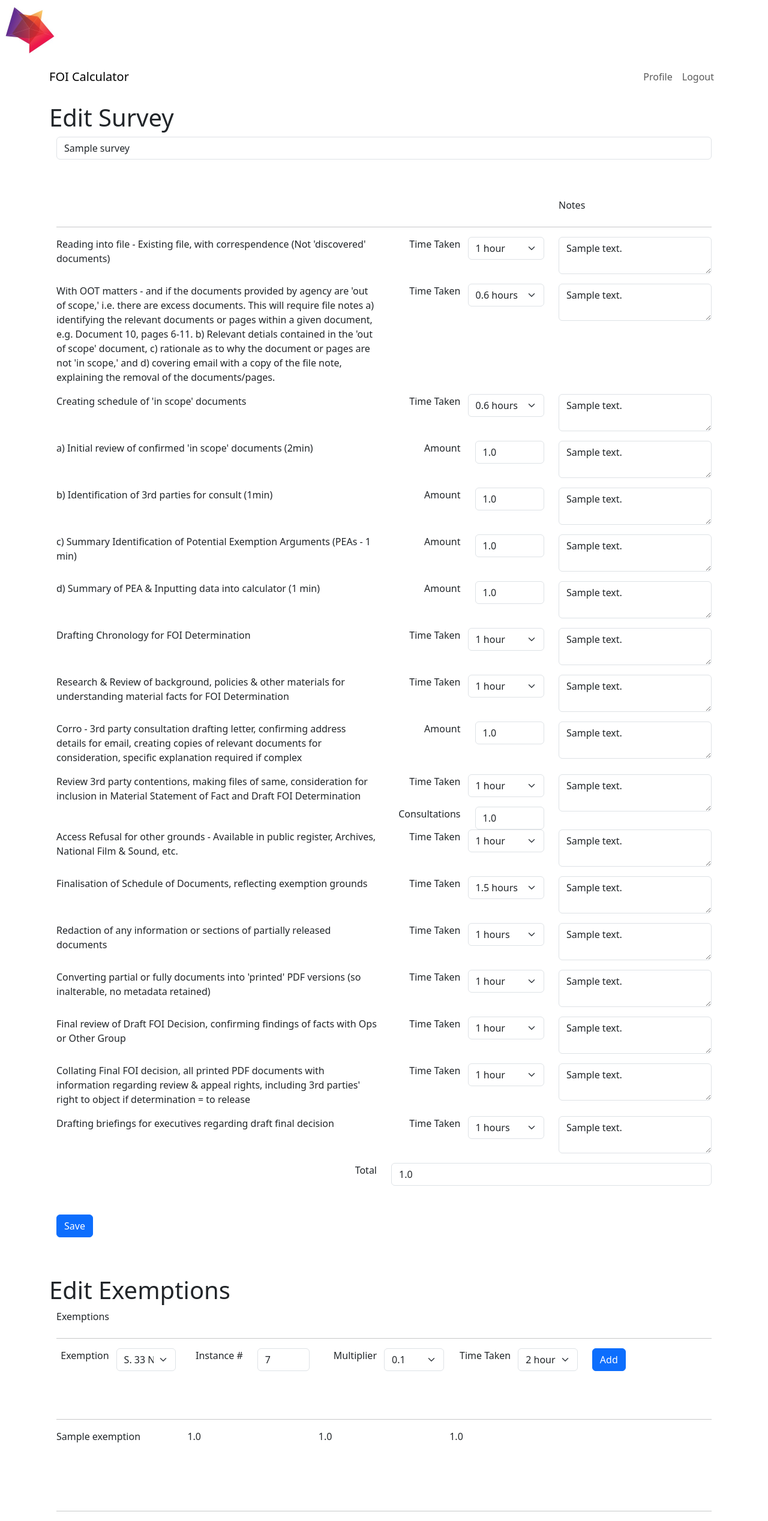
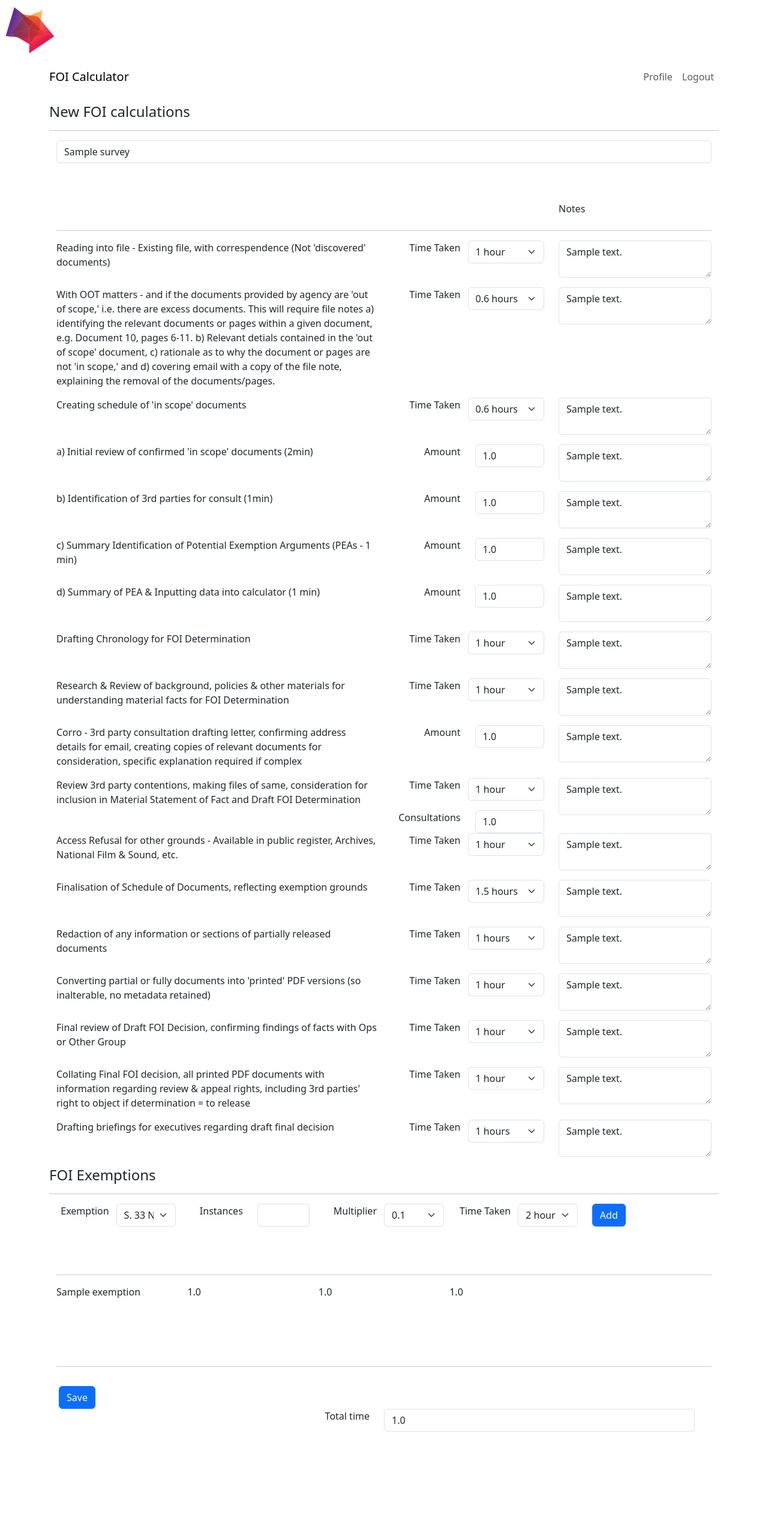
Before and after one commit to synergygroupau/FOI_Calculator, a Flask app: page /edit_survey/1 in a window 1280 px wide. Shown: the whole page at 60% size. After the commit the page ends 2387 px from the top, so only its background shows below. Run offline with Flask 3, Linux system fonts and the light colour scheme; a user stored in the database is signed in; tables that the repository leaves empty hold one stand-in row (values such as "Sample post"); some libraries are stand-ins or nearby versions.

Commit message:
friday latest changes

```diff
--- a/app/forms.py
+++ b/app/forms.py
@@ -145,27 +145,35 @@ class EditSurveyForm(FlaskForm):
     comment19 = TextAreaField('Say something', validators=[ Length(min=0, max=140)])
 
 
-    result = FloatField('Total', validators=[DataRequired()])
+    result = FloatField('Total time', validators=[DataRequired()],render_kw={'readonly': True})
     submit_survey = SubmitField('Save')
 
     def __init__(self, original_survey_content, *args, **kwargs):
         super().__init__(*args, **kwargs)
         self.original_survey_content = original_survey_content
 
-    # def __init__(self, original_survey, *args, **kwargs):
-    #     super().__init__(*args, **kwargs)
-    #     self.survey.data = original_survey.body
-    #     self.field1.data = original_survey.field1
-    #     self.field2.data = original_survey.field2
-    #     self.field3.data = original_survey.field3
 
-    # def validate_survey(self, survey):
-    #     if survey.data != self.original_survey_content:
-    #         existing_survey = db.session.scalar(sa.select(Survey).where(
-    #             Survey.body == survey.data))
-    #         if existing_survey is not None:
-    #             raise ValidationError('Please use a different survey response.')
 
+
+
+    def validate(self):
+        # Call the parent's validate method first
+        if not super().validate():
+            return False
+
+        # Calculate the sum of field1, field2, and field3
+        total = 0
+        if self.field1.data:
+            total += self.field1.data
+        if self.field2.data:
+            total += self.field2.data
+        if self.field3.data:
+            total += self.field3.data
+
+        # Set the result field with the calculated total
+        self.result.data = total
+
+        return True
 
 class EmptyForm(FlaskForm):
     submit = SubmitField('Submit')
@@ -184,7 +192,7 @@ class SurveyForm(FlaskForm):
 class ExemptionForm(FlaskForm):
     exemption_name = SelectField('Exemption',
                                  choices=[("sss", "sss"), ("sss", "sss")],validators=[DataRequired()])
-    exemption_instance = FloatField('Instance #', validators=[DataRequired()], render_kw={'readonly': True})
+    exemption_instance = FloatField('Instances', validators=[DataRequired()])
     exemption_multiplier = SelectField('Multiplier', choices=[
         (0.1, 0.1),(0.2, 0.2),(0.3, 0.3),(0.4, 0.4),(0.5, 0.5),(0.6, 0.6),(0.7, 0.7),(0.8, 0.8),(0.9, 0.9)
         ],coerce=float,validators=[DataRequired()])
@@ -194,7 +202,7 @@ class ExemptionForm(FlaskForm):
 
     def __init__(self, *args, **kwargs):
         super().__init__(*args, **kwargs)
-        self.exemption_instance.data = 7
+        # self.exemption_instance.data = 7
         self.exemption_name.choices = self.load_exemptions()
 
     @staticmethod
--- a/app/routes.py
+++ b/app/routes.py
@@ -361,9 +361,9 @@ def edit_survey(id):
     form1.comment18.data = survey.comment18
     form1.field19.data = survey.field19
     form1.comment19.data = survey.comment19
+
     form1.result.data = survey.result
-
-
+    # form1.result.data = (form1.field1.data or 0) + (form1.field2.data or 0)
 
     exemptions = db.paginate(survey.following_exemptions(),error_out=False)
 
--- a/app/templates/base.html
+++ b/app/templates/base.html
@@ -145,5 +145,21 @@
 
       });
       </script>
+
+
+<script>
+  function updateResult() {
+      var field1 = parseFloat(document.querySelector('[name="field1"]').value) || 0;
+      var field2 = parseFloat(document.querySelector('[name="field2"]').value) || 0;
+
+      var result = field1 + field2;
+      document.querySelector('[name="result"]').value = result;
+  }
+
+  document.querySelector('[name="field1"]').addEventListener('input', updateResult);
+  document.querySelector('[name="field2"]').addEventListener('input', updateResult);
+</script>
+
+
   </body>
 </html>
--- a/app/templates/edit_survey.html
+++ b/app/templates/edit_survey.html
@@ -4,17 +4,49 @@
 {% block content %}
 
 
-    <h1>Edit Survey</h1>
+    <h4>New FOI calculations</h4>
+    <hr>
     <form id="form1" method="post" action="{{ url_for('pass_survey', id=survey.id) }}">
         {{ wtf.survey_form(form1, id='form1') }}
     </form>
 
-    <h1>Edit Exemptions</h1>
+    <h4>FOI Exemptions</h4>
+    <hr>
     <input type="hidden" id="survey-id" value="{{ survey.id }}">
     <form id="form2" method="post" action="{{ url_for('pass_exemption', id=survey.id) }}">
         {{ wtf.exemptions_form(form2, exemptions, id='form2') }}
     </form>
 
+    <div class="row p-3">
+        <div class="col">
+            <button type="submit" form="form1" class="btn btn-primary">Save</button>
+        </div>
+        <div class="col">
+
+        </div>
+        {{ wtf.single_col_row(form1.result)}}
+
+        <!-- <div class="col">
+            <div style="background-color: rgb(236, 236, 236);"class="row">
+                <div class="col">
+                    <h5>Total time:</h5>
+
+                </div>
+                <div class="col">
+
+
+                    {% if form1.result.data is none %}
+                    <h2>0 hours</h2>
+                    {% else %} -->
+                    <!-- <h2>{{ form1.result.data }} hours</h2> -->
+                    <!-- {% endif %}
+                </div>
+            </div>
+
+        </div> -->
+
+    </div>
+    <br>
 
 
 {% endblock %}
--- a/app/templates/form_layouts.html
+++ b/app/templates/form_layouts.html
@@ -1,4 +1,4 @@
-{% macro form_field(field, autofocus) %}
+<!-- {% macro form_field(field, autofocus) %}
         {%- if field.type == 'BooleanField' %}
               <div class="form-check mb-3">
                 {{ field(class='form-check-input') }}
@@ -54,7 +54,7 @@
             </div>
         {%- endif %}
 
-{% endmacro %}
+{% endmacro %} -->
 
 
 
@@ -346,9 +346,8 @@
               {{ three_col_row(form1.field19, form1.comment19)}}
 
 
+              <!-- {{ single_col_row(form1.submit_survey)}} -->
 
-              {{ single_col_row(form1.result)}}
-              {{ single_col_row(form1.submit_survey)}}
 
 
       </div>
@@ -377,7 +376,7 @@
 
       <div class="container">
 
-              {{ banner("Exemptions","","") }}
+
 
               {{ exemption_row(form2.exemption_name, form2.exemption_instance, form2.exemption_multiplier, form2.exemption_time,form2.submit_exemption) }}
               <div id="exemptions-list" class="row pb-5">
@@ -391,6 +390,10 @@
 
     </form>
 {% endmacro %}
+
+
+
+
 
 
 
@@ -417,7 +420,7 @@
           <div class="container">
               <div class="row pb-5 align-items-end">
                     <div class="p-4 col">
-                        New survey:
+                        New FOI calculation:
                     </div>
                     <div class="col">
 
--- a/app/templates/index_survey.html
+++ b/app/templates/index_survey.html
@@ -16,7 +16,7 @@
                 <!-- </a> -->
 
                 {% if form %}
-                {{ wtf.new_survey_form(form) }}
+                    {{ wtf.new_survey_form(form) }}
                 {% endif %}
 
             </li>
@@ -29,12 +29,12 @@
         <ul class="pagination">
             <li class="page-item{% if not prev_url %} disabled{% endif %}">
                 <a class="page-link" href="{{ prev_url }}">
-                    <span aria-hidden="true">&larr;</span> Newer surveys
+                    <span aria-hidden="true">&larr;</span> Newer FOI forms
                 </a>
             </li>
             <li class="page-item{% if not next_url %} disabled{% endif %}">
                 <a class="page-link" href="{{ next_url }}">
-                    Older surveys <span aria-hidden="true">&rarr;</span>
+                    Older FOI forms <span aria-hidden="true">&rarr;</span>
                 </a>
             </li>
         </ul>
```
Also changed, not shown: app.db.
